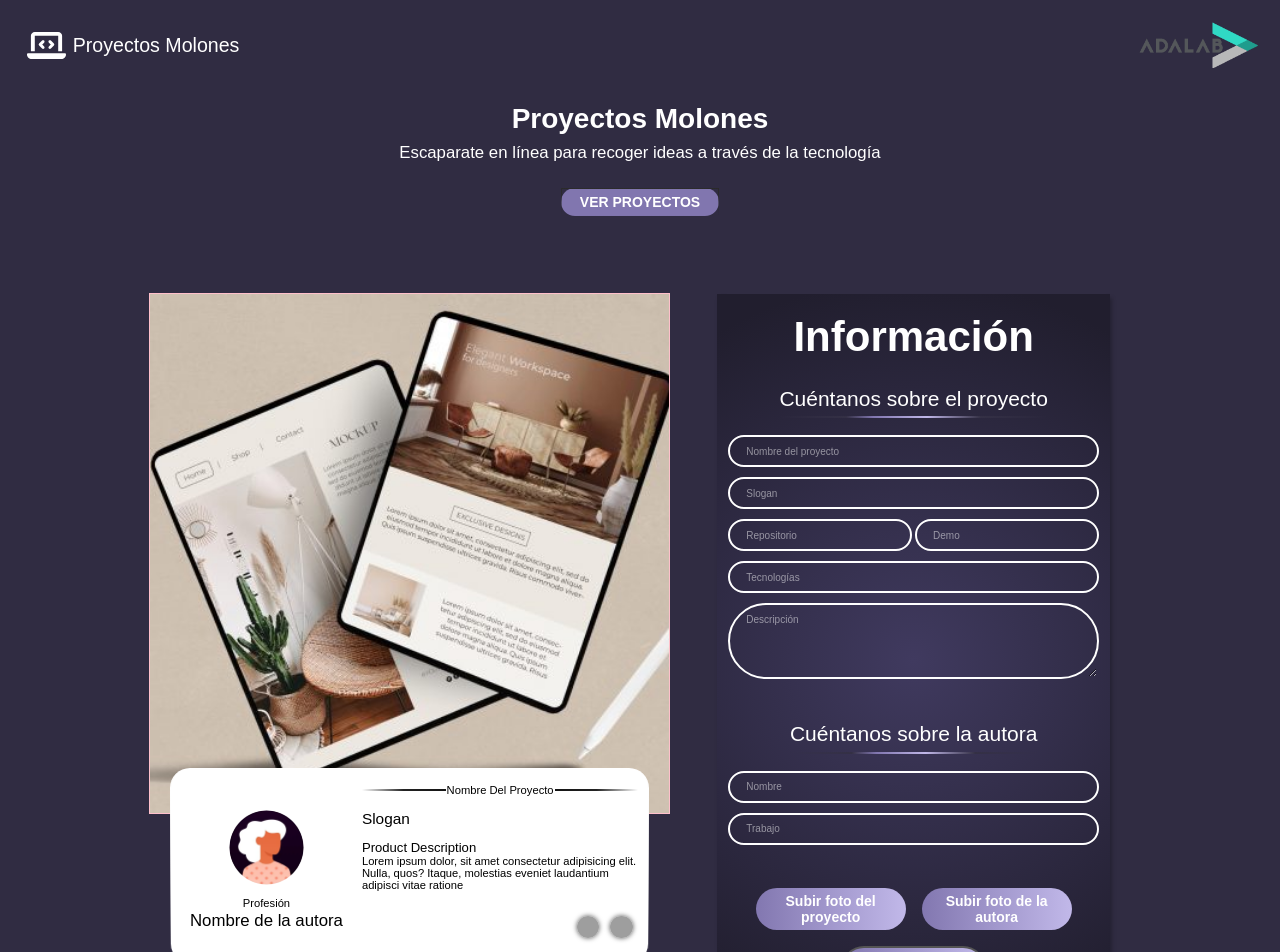
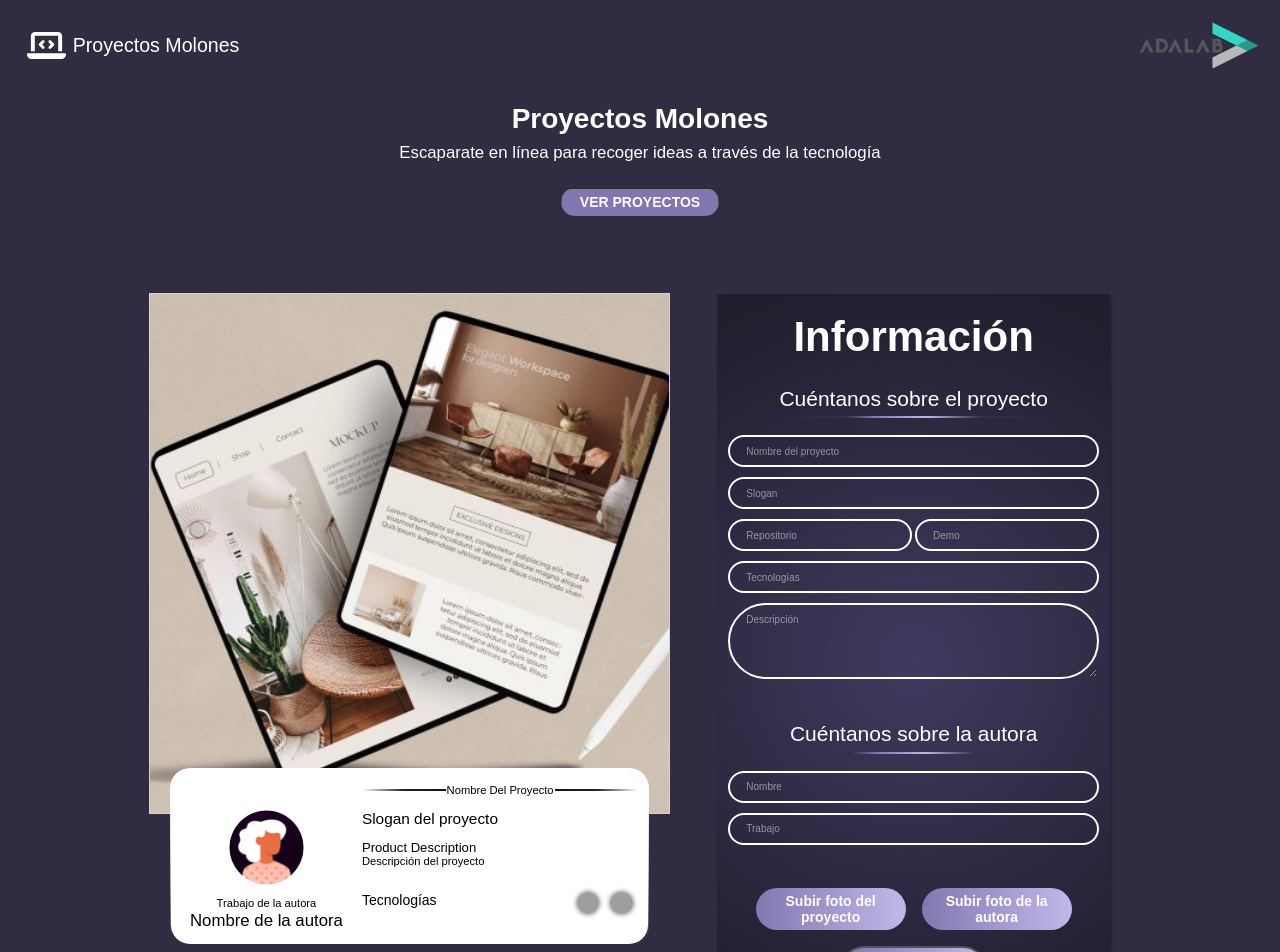
Before and after one commit to Tania-nad/project-promo-a-module-3-team-3, a React (Vite) app: page / in a window 1280 px wide. Shown: the top 952 px of the page. Built offline with nearby package versions, Linux system fonts and the light colour scheme; grey boxes are pictures that could not be loaded.

Commit message:
create object for form

```diff
--- a/src/components/App.jsx
+++ b/src/components/App.jsx
@@ -7,22 +7,40 @@ import Footer from "./Footer";
 import { useState } from "react";
 
 function App() {
-  const [name, setName] = useState("Nombre del proyecto");
-  const [slogan, setSlogan] = useState("Slogan");
-  const [author, setAuthor] = useState("Nombre de la autora");
-  const [job, setJob] = useState("Profesión");
+  //const [name, setName] = useState("Nombre del proyecto");
+  //const [slogan, setSlogan] = useState("Slogan");
+  //const [author, setAuthor] = useState("Nombre de la autora");
+  //const [job, setJob] = useState("Profesión");
+  const [project, setProject] = useState({
+    name: "Nombre del proyecto",
+    slogan: "Slogan del proyecto",
+    technologies: "Tecnologías",
+    repo: "",
+    demo: "",
+    desc: "Descripción del proyecto",
+    autor: "Nombre de la autora",
+    job: "Trabajo de la autora",
+    image: "",
+    photo: "",
+  });
 
   const handleNameProject = (nameProject) => {
-    setName(nameProject);
+    setProject({ ...project, name: nameProject });
   };
   const handleChangeSlogan = (sloganProject) => {
-    setSlogan(sloganProject);
+    setProject({ ...project, slogan: sloganProject });
   };
-  const handleAuthorProject = (authorProject) => {
-    setAuthor(authorProject);
+  const handleTechProject = (techProject) => {
+    setProject({ ...project, technologies: techProject });
+  };
+  const handleAuthorProject = (autorProject) => {
+    setProject({ ...project, autor: autorProject });
   };
   const handleJobProject = (jobProject) => {
-    setJob(jobProject);
+    setProject({ ...project, job: jobProject });
+  };
+  const handleDescProject = (descProject) => {
+    setProject({ ...project, desc: descProject });
   };
 
   return (
@@ -32,16 +50,20 @@ function App() {
         <main className="main">
           <Hero />
           <Preview
-            nameProjectUser={name}
-            sloganProjectUser={slogan}
-            authorProjectUser={author}
-            jobProjectUser={job}
+            nameProjectUser={project.name}
+            sloganProjectUser={project.slogan}
+            techProjectUser={project.technologies}
+            authorProjectUser={project.autor}
+            jobProjectUser={project.job}
+            descProjectUser={project.desc}
           />
           <Form
             onChangeInput={handleNameProject}
             onChangeSlogan={handleChangeSlogan}
             onChangeAuthor={handleAuthorProject}
             onChangeJob={handleJobProject}
+            onChangeTech={handleTechProject}
+            onChangeDesc={handleDescProject}
           />
         </main>
 
--- a/src/components/Form.jsx
+++ b/src/components/Form.jsx
@@ -12,6 +12,12 @@ function Form(props) {
   };
   const handleChangeJob = (event) => {
     props.onChangeJob(event.target.value);
+  };
+  const handleChangeTech = (event) => {
+    props.onChangeTech(event.target.value);
+  };
+  const handleChangeDesc = (event) => {
+    props.onChangeDesc(event.target.value);
   };
   return (
     <form className="addForm">
@@ -51,7 +57,7 @@ function Form(props) {
           />
         </div>
         <input
-          onChange={handleChangeProject}
+          onChange={handleChangeTech}
           className="addForm__input"
           type="text"
           name="technologies"
@@ -59,6 +65,7 @@ function Form(props) {
           placeholder="Tecnologías"
         />
         <textarea
+          onChange={handleChangeDesc}
           className="addForm__input"
           type="text"
           name="desc"
--- a/src/components/Preview.jsx
+++ b/src/components/Preview.jsx
@@ -20,13 +20,10 @@ const Preview = (props) => {
           <h3 className="card__name"></h3>
           <p className="card__slogan">{props.sloganProjectUser}</p>
           <h3 className="card__descriptionTitle">Product description</h3>
-          <p className="card__description">
-            Lorem ipsum dolor, sit amet consectetur adipisicing elit. Nulla,
-            quos? Itaque, molestias eveniet laudantium adipisci vitae ratione
-          </p>
+          <p className="card__description">{props.descProjectUser}</p>
 
           <div className="card__technicalInfo">
-            <p className="card__technologies"></p>
+            <p className="card__technologies">{props.techProjectUser}</p>
 
             <a
               className="icon icon__www"
```
